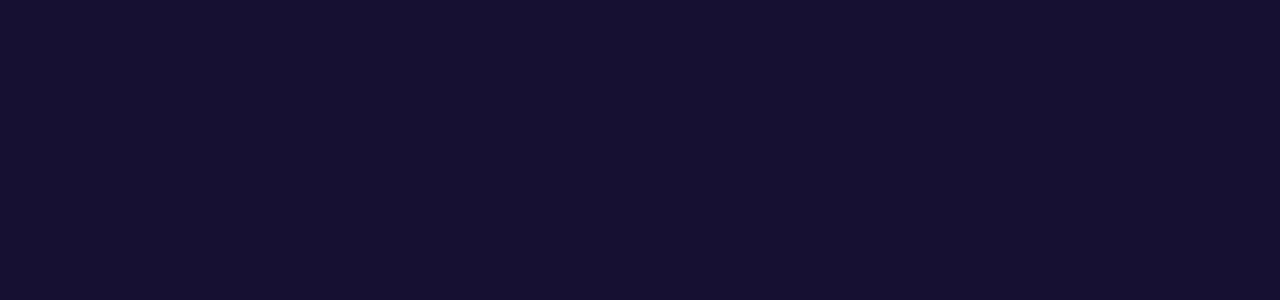
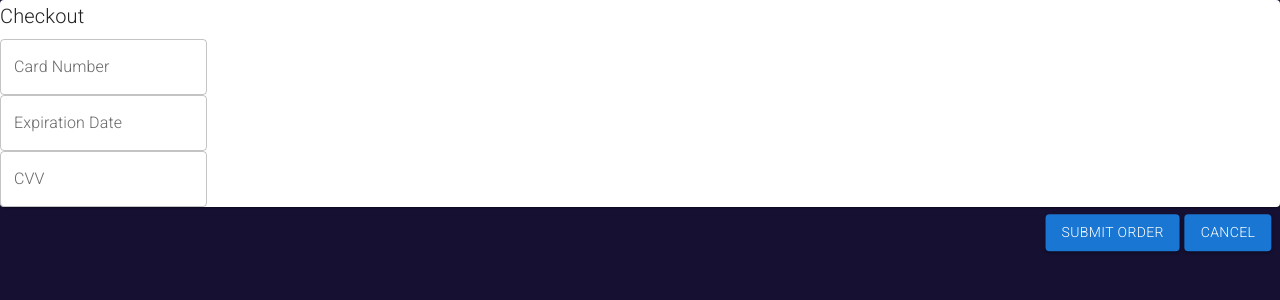
Before and after one commit to louisdefromont/cinema-ebooking-system, a React (Create React App) app in the folder cinema-ebooking-frontend/: page /checkout in a window 1280 px wide. Before the commit this address had no page. Shown: the top 300 px of the page. Built offline with nearby package versions, Linux system fonts and the light colour scheme; a web font is replaced by a local one.

Commit message:
checkout + confirmation

```diff
--- a/cinema-ebooking-frontend/package.json
+++ b/cinema-ebooking-frontend/package.json
@@ -7,7 +7,6 @@
     "@emotion/styled": "^11.11.0",
     "@mui/icons-material": "^5.15.11",
     "@mui/material": "^5.15.10",
-    "@mui/styles": "^5.15.11",
     "@testing-library/jest-dom": "^5.17.0",
     "@testing-library/react": "^13.4.0",
     "@testing-library/user-event": "^13.5.0",
--- a/cinema-ebooking-frontend/src/App.js
+++ b/cinema-ebooking-frontend/src/App.js
@@ -11,6 +11,8 @@ import AdminMovies from './pages/admin/Movies';
 import SelectAge from './pages/SelectAge';
 import SelectSeats from './pages/SelectSeats';
 import OrderSummary from './pages/OrderSummary';
+import Checkout from './pages/Checkout';
+import Confirmation from './pages/Confirmation';
 
 
 function App() {
@@ -46,6 +48,8 @@ function App() {
           <Route path='/select-age' element={<SelectAge />} />
           <Route path='/select-seats' element={<SelectSeats />} />
           <Route path='/order-summary' element={<OrderSummary orderDetails={orderDetails} />} />
+          <Route path='/checkout' element={<Checkout orderDetails={orderDetails} />} />
+          <Route path='/confirmation' element={<Confirmation />} />
         </Routes>
       </div>
     </Router>
--- /dev/null
+++ b/cinema-ebooking-frontend/src/pages/Checkout.js
@@ -0,0 +1,76 @@
+import React, { useState } from 'react';
+import Typography from '@mui/material/Typography';
+import Paper from '@mui/material/Paper';
+import Button from '@mui/material/Button';
+import TextField from '@mui/material/TextField';
+import { useNavigate } from 'react-router-dom';
+
+const Checkout = ({ orderDetails }) => {
+    const [paymentInfo, setPaymentInfo] = useState({
+        cardNumber: '',
+        expirationDate: '',
+        cvv: '',
+    });
+
+    const navigate = useNavigate();
+
+    const handleChange = (e) => {
+        const { name, value } = e.target;
+        setPaymentInfo({ ...paymentInfo, [name]: value });
+    };
+
+    const handleSubmit = () => {
+        // Handle submission of payment information
+        // You can implement your logic for submitting the order here
+        console.log('Payment Info:', paymentInfo);
+        // Redirect the user to the confirmation page and pass orderDetails
+        navigate('/confirmation', { state: { orderDetails } });
+    };
+
+    const handleCancel = () => {
+        // Redirect the user back to the select-seats page
+        navigate('/select-seats');
+    };
+
+    return (
+        <Paper>
+            <Typography variant="h6" gutterBottom>
+                Checkout
+            </Typography>
+            <div>
+                <TextField
+                    label="Card Number"
+                    name="cardNumber"
+                    value={paymentInfo.cardNumber}
+                    onChange={handleChange}
+                />
+            </div>
+            <div>
+                <TextField
+                    label="Expiration Date"
+                    name="expirationDate"
+                    value={paymentInfo.expirationDate}
+                    onChange={handleChange}
+                />
+            </div>
+            <div>
+                <TextField
+                    label="CVV"
+                    name="cvv"
+                    value={paymentInfo.cvv}
+                    onChange={handleChange}
+                />
+            </div>
+            <div>
+                <Button variant="contained" color="primary" onClick={handleCancel}>
+                    Cancel
+                </Button>
+                <Button variant="contained" color="primary" onClick={handleSubmit}>
+                    Submit Order
+                </Button>
+            </div>
+        </Paper>
+    );
+};
+
+export default Checkout;
--- /dev/null
+++ b/cinema-ebooking-frontend/src/pages/Confirmation.js
@@ -0,0 +1,44 @@
+import React from 'react';
+import Typography from '@mui/material/Typography';
+import Paper from '@mui/material/Paper';
+import Button from '@mui/material/Button';
+import { useLocation, Link } from 'react-router-dom';
+
+const Confirmation = () => {
+    const location = useLocation();
+    const { orderDetails } = location.state;
+
+    return (
+        <Paper>
+            <Typography variant="h6" gutterBottom>
+                Order Confirmation
+            </Typography>
+            <Typography variant="body1">
+                Thank you for your order!
+            </Typography>
+            <Typography variant="h6" gutterBottom>
+                Order Summary
+            </Typography>
+            {orderDetails.map((ticket, index) => (
+                <div key={index}>
+                    <Typography variant="body1">
+                        Seat: {ticket.seatNumber} - Type: {ticket.type} - Cost: ${ticket.cost}
+                    </Typography>
+                </div>
+            ))}
+            <Typography variant="body1">
+                Movie: {orderDetails[0].movie}
+            </Typography>
+            <Typography variant="body1">
+                Showtime: {orderDetails[0].showtime}
+            </Typography>
+            <div>
+                <Button variant="contained" color="primary" component={Link} to="/">
+                    Back to Home
+                </Button>
+            </div>
+        </Paper>
+    );
+};
+
+export default Confirmation;
--- a/cinema-ebooking-frontend/src/pages/OrderSummary.js
+++ b/cinema-ebooking-frontend/src/pages/OrderSummary.js
@@ -32,7 +32,7 @@ const OrderSummary = ({ orderDetails }) => {
 				<Button variant="contained" color="primary" component='a' href='/select-seats'>
 					Go Back
 				</Button>
-				<Button variant="contained" color="primary" component='a' href='/'>
+				<Button variant="contained" color="primary" component='a' href='/checkout'>
 					Confirm Order
 				</Button>
 			</div>
```
Also changed, not shown: 1 other file (tests, documents, lock files or other folders).
